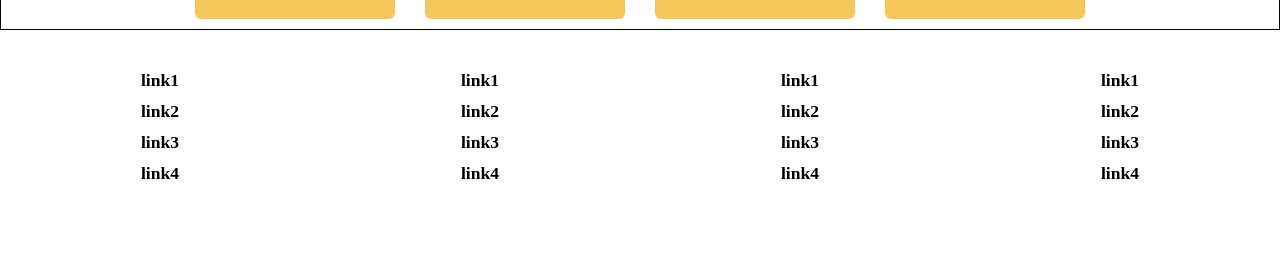
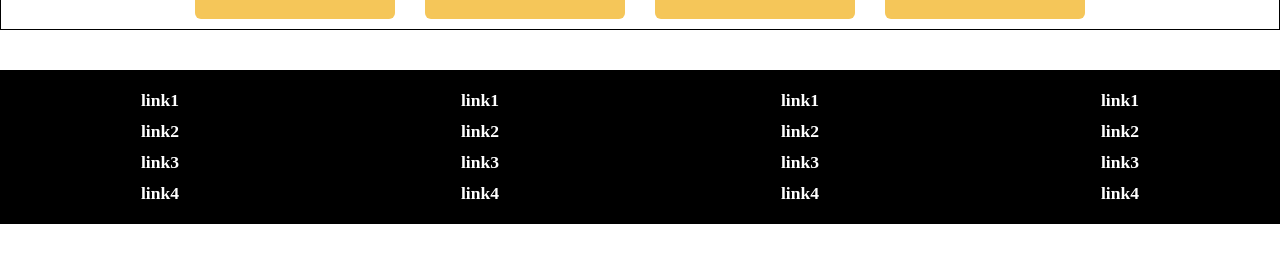
Before and after one commit to Prithvi06/HelloReact, a React (Vite) app: page / in a window 1280 px wide. Shown: the part 453-716 px from the top of the page. Built offline with nearby package versions, Linux system fonts and the light colour scheme.

Commit message:
add footer css

```diff
--- a/index.css
+++ b/index.css
@@ -66,9 +66,12 @@ body{
     margin-top: 20px;
     display: flex;
     justify-content: space-around;
+    background-color: black;
+    color: white;
 }
 
 .footer-items{
+    padding: 20px 0;
     display: flex;
     flex-direction: column;
     gap: 10px;
```
